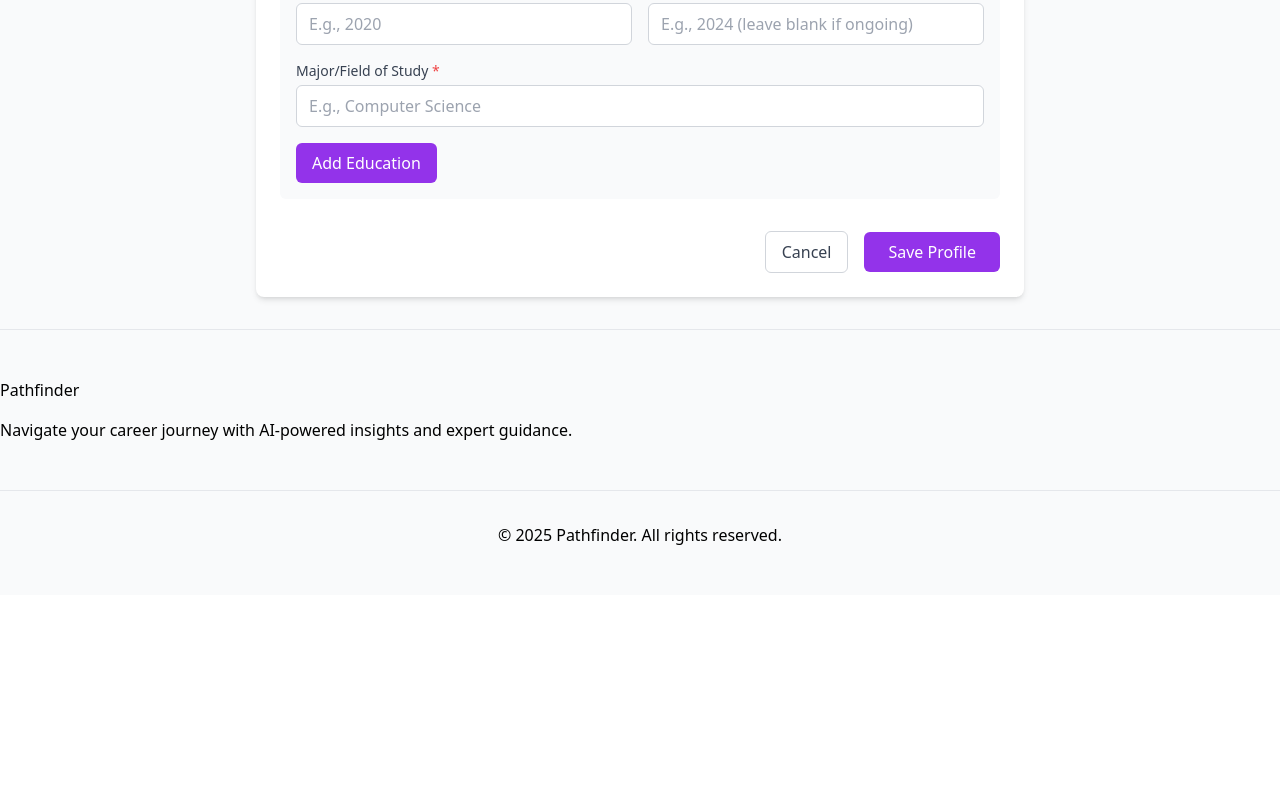
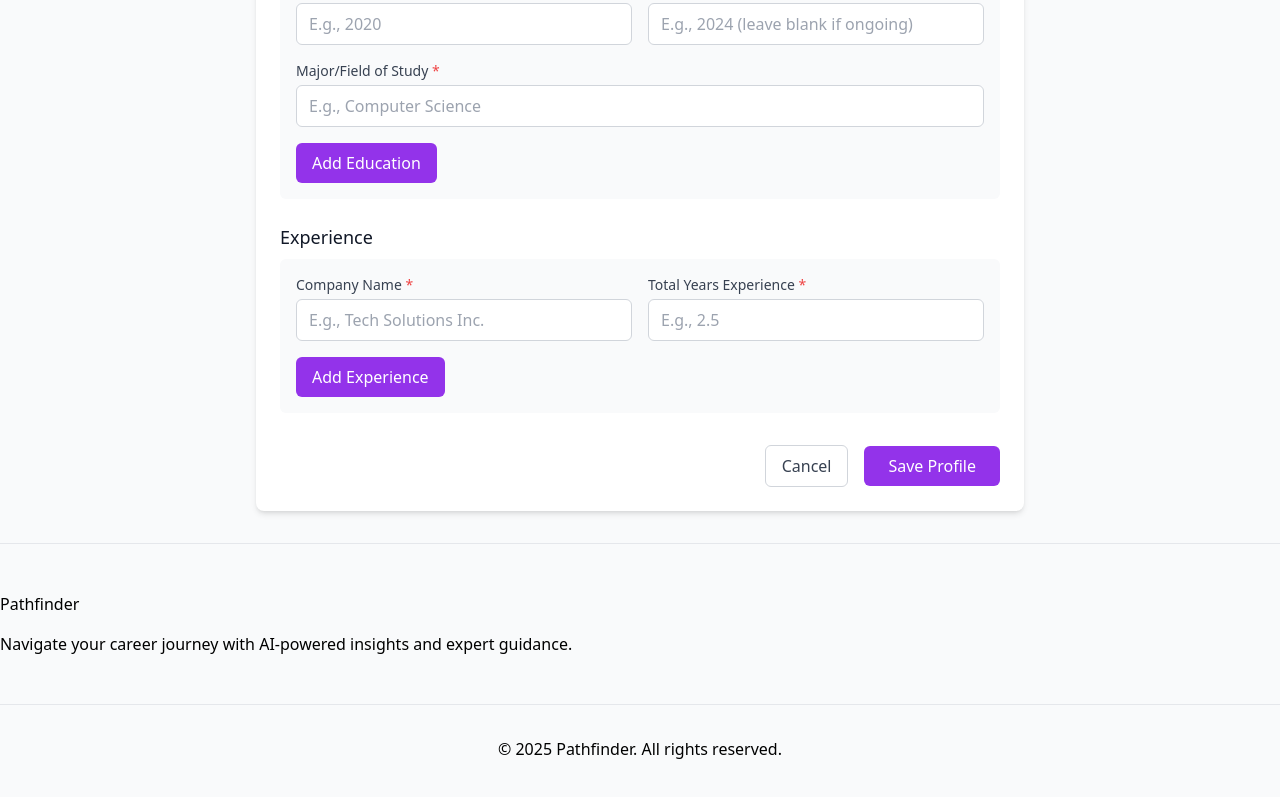
Before and after one commit to Zeeshan363/pathfinder-ai-frontend, a React (Create React App) app: page /profile/create in a window 1280 px wide. Shown: the part 1111-1908 px from the top of the page. Before the commit the page ends 1706 px from the top, so only its background shows below. Built offline with nearby package versions, Linux system fonts and the light colour scheme; sample sign-in values are in the browser's storage.

Commit message:
feat: add experience section

```diff
--- a/src/components/Dashboard/ProfileSection.tsx
+++ b/src/components/Dashboard/ProfileSection.tsx
@@ -136,6 +136,24 @@ const ProfileSection: React.FC<ProfileSectionProps> = ({ profile }) => {
               </div>
             )}
 
+            {profile.experience && profile.experience.length > 0 && (
+              <div className="mb-6">
+                <h4 className="text-sm font-semibold text-gray-500 uppercase mb-2">
+                  Experience
+                </h4>
+                {profile.experience.map((exp: any, index: number) => (
+                  <div key={index} className="mb-3 pb-3 border-b border-gray-100 last:border-0">
+                    <p className="font-medium text-gray-800">
+                      {exp.company_name}
+                    </p>
+                    <p className="text-gray-500 text-xs">
+                      {exp.total_years_experience} years
+                    </p>
+                  </div>
+                ))}
+              </div>
+            )}
+
             {profile.career_goals && (
               <div className="mb-6">
                 <h4 className="text-sm font-semibold text-gray-500 uppercase mb-2">
--- a/src/pages/CreateProfilePage.tsx
+++ b/src/pages/CreateProfilePage.tsx
@@ -15,7 +15,8 @@ export const CreateProfilePage: React.FC = () => {
     languages: [] as string[],
     interests: [] as string[],
     careerGoals: '',
-    education: [] as any[]
+    education: [] as any[],
+    experience: [] as any[]
   });
 
   const [newSkill, setNewSkill] = useState('');
@@ -30,6 +31,11 @@ export const CreateProfilePage: React.FC = () => {
     startYear: '',
     endYear: '',
     major: ''
+  });
+
+  const [experienceForm, setExperienceForm] = useState({
+    companyName: '',
+    totalYearsExperience: ''
   });
 
   const createProfileMutation = useMutation({
@@ -61,6 +67,18 @@ export const CreateProfilePage: React.FC = () => {
         }
       }
 
+      if (formData.experience.length > 0) {
+        try {
+          for (const exp of formData.experience) {
+            await addExperienceToProfile(exp);
+          }
+          toast.success('Experience information added successfully');
+        } catch (error) {
+          console.error('Error adding experience:', error);
+          toast.error('Failed to add experience information');
+        }
+      }
+
       navigate('/dashboard');
     },
     onError: (err: any) => {
@@ -89,6 +107,22 @@ export const CreateProfilePage: React.FC = () => {
     }
   };
 
+  const addExperienceToProfile = async (experienceData: any) => {
+    try {
+      const formattedData = {
+        company_name: experienceData.companyName,
+        total_years_experience: experienceData.totalYearsExperience
+      };
+
+      console.log('Sending experience data:', formattedData);
+      const response = await api.post('/profile/addExperienceToProfile/', formattedData);
+      return response.data;
+    } catch (error) {
+      console.error('Error adding experience:', error);
+      throw error;
+    }
+  };
+
   const handleChange = (e: React.ChangeEvent<HTMLInputElement | HTMLTextAreaElement>) => {
     const { name, value } = e.target;
     setFormData(prev => ({ ...prev, [name]: value }));
@@ -97,6 +131,11 @@ export const CreateProfilePage: React.FC = () => {
   const handleEducationChange = (e: React.ChangeEvent<HTMLInputElement | HTMLSelectElement>) => {
     const { name, value } = e.target;
     setEducationForm(prev => ({ ...prev, [name]: value }));
+  };
+
+  const handleExperienceChange = (e: React.ChangeEvent<HTMLInputElement>) => {
+    const { name, value } = e.target;
+    setExperienceForm(prev => ({ ...prev, [name]: value }));
   };
 
   const addEducation = () => {
@@ -121,6 +160,28 @@ export const CreateProfilePage: React.FC = () => {
     setFormData(prev => ({
       ...prev,
       education: prev.education.filter((_, i) => i !== index)
+    }));
+  };
+
+  const addExperience = () => {
+    if (experienceForm.companyName && experienceForm.totalYearsExperience) {
+      setFormData(prev => ({
+        ...prev,
+        experience: [...prev.experience, experienceForm]
+      }));
+      setExperienceForm({
+        companyName: '',
+        totalYearsExperience: ''
+      });
+    } else {
+      toast.error('Please fill in all required experience fields');
+    }
+  };
+
+  const removeExperience = (index: number) => {
+    setFormData(prev => ({
+      ...prev,
+      experience: prev.experience.filter((_, i) => i !== index)
     }));
   };
 
@@ -524,6 +585,78 @@ export const CreateProfilePage: React.FC = () => {
               )}
             </div>
 
+            <div className="mb-6">
+              <div className="flex items-center justify-between mb-2">
+                <h3 className="text-lg font-medium text-gray-900">Experience</h3>
+              </div>
+
+              <div className="bg-gray-50 p-4 rounded-md mb-4">
+                <div className="grid grid-cols-1 md:grid-cols-2 gap-4 mb-4">
+                  <div>
+                    <label className="block text-sm font-medium text-gray-700 mb-1">
+                      Company Name <span className="text-red-500">*</span>
+                    </label>
+                    <input
+                      type="text"
+                      name="companyName"
+                      value={experienceForm.companyName}
+                      onChange={handleExperienceChange}
+                      className="w-full px-3 py-2 border border-gray-300 rounded-md focus:outline-none focus:ring-2 focus:ring-purple-500"
+                      placeholder="E.g., Tech Solutions Inc."
+                    />
+                  </div>
+                  <div>
+                    <label className="block text-sm font-medium text-gray-700 mb-1">
+                      Total Years Experience <span className="text-red-500">*</span>
+                    </label>
+                    <input
+                      type="text"
+                      name="totalYearsExperience"
+                      value={experienceForm.totalYearsExperience}
+                      onChange={handleExperienceChange}
+                      className="w-full px-3 py-2 border border-gray-300 rounded-md focus:outline-none focus:ring-2 focus:ring-purple-500"
+                      placeholder="E.g., 2.5"
+                    />
+                  </div>
+                </div>
+                <button
+                  type="button"
+                  onClick={addExperience}
+                  className="px-4 py-2 bg-purple-600 text-white rounded-md hover:bg-purple-700 transition"
+                >
+                  Add Experience
+                </button>
+              </div>
+
+              {formData.experience.length > 0 && (
+                <div>
+                  <h4 className="text-sm font-medium text-gray-700 mb-3">Experience History</h4>
+                  {formData.experience.map((exp, index) => (
+                    <div
+                      key={index}
+                      className="mb-3 p-3 border border-gray-200 rounded-md bg-white flex justify-between items-center"
+                    >
+                      <div>
+                        <p className="font-medium text-gray-800">
+                          {exp.companyName}
+                        </p>
+                        <p className="text-gray-500 text-xs">
+                          {exp.totalYearsExperience} years
+                        </p>
+                      </div>
+                      <button
+                        type="button"
+                        onClick={() => removeExperience(index)}
+                        className="text-red-500 hover:text-red-700"
+                      >
+                        Remove
+                      </button>
+                    </div>
+                  ))}
+                </div>
+              )}
+            </div>
+
             <div className="flex items-center justify-end mt-8 space-x-4">
               <button
                 type="button"
```
